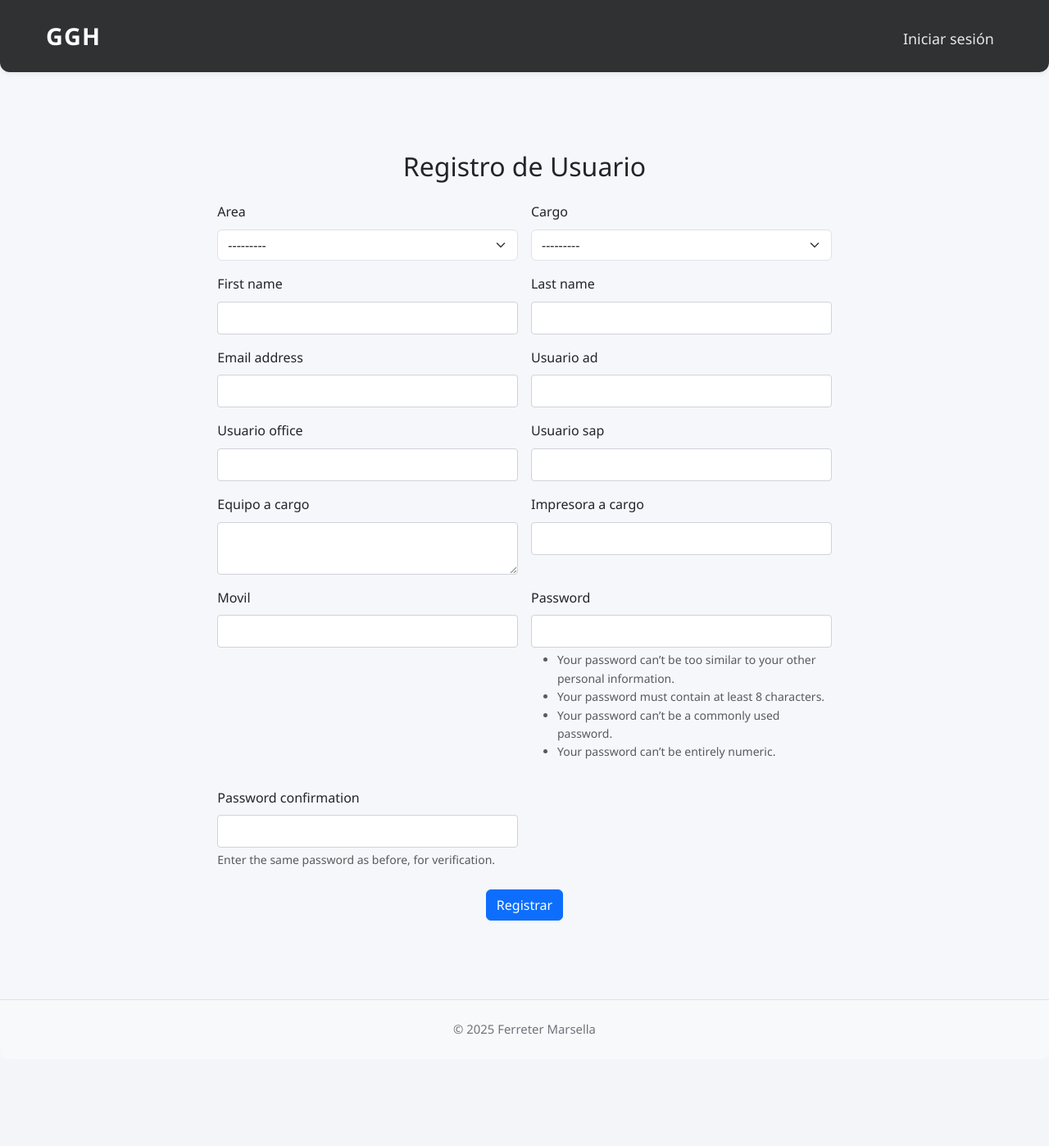
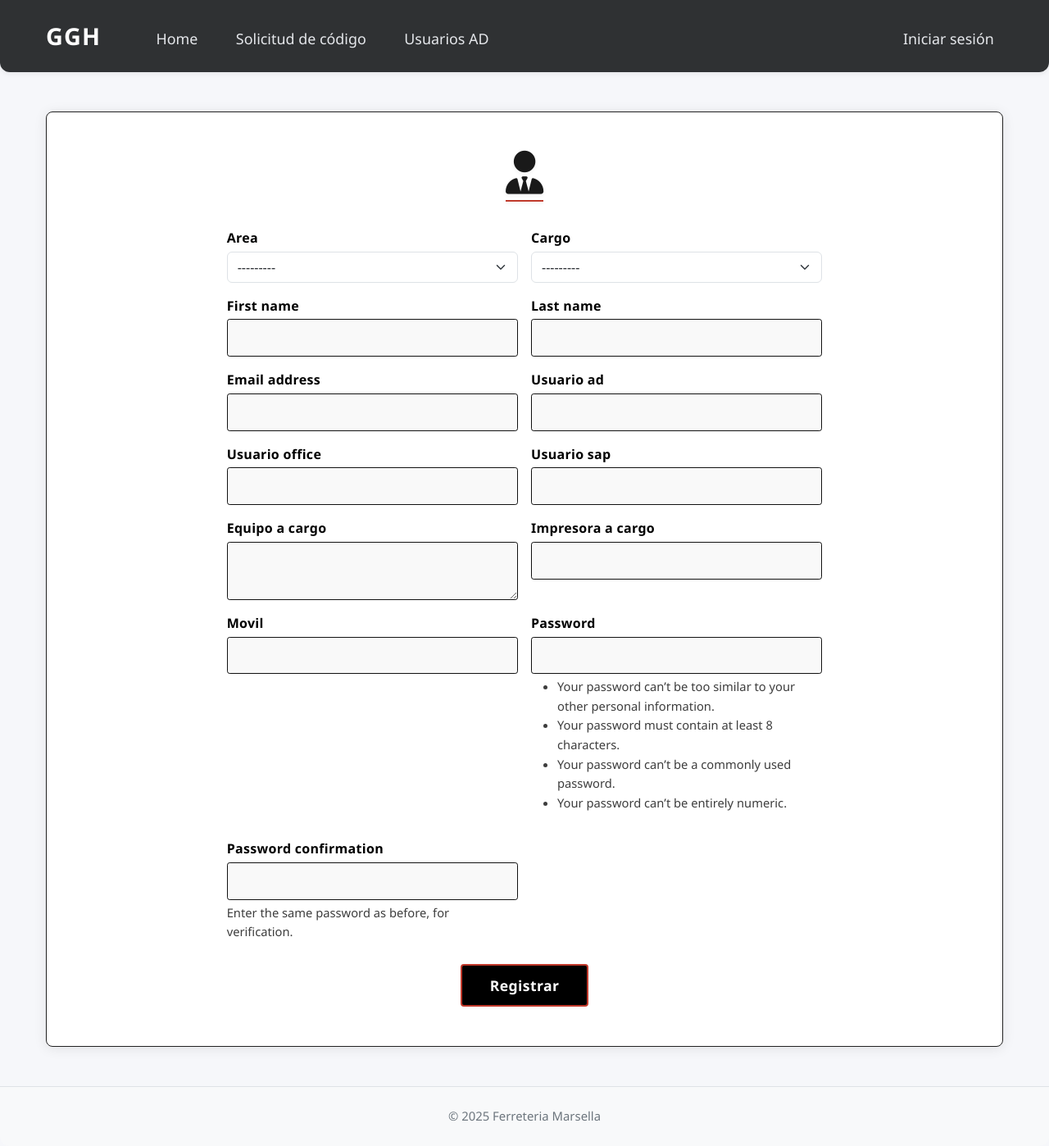
Before and after one commit to Sunc2003/GGHHH, a Django app: page /usuarios/registro/ in a window 1280 px wide. Shown: the whole page at 82% size. Before the commit the page ends 1262 px from the top, so only its background shows below. Run offline with Django 5.2, Linux system fonts and the light colour scheme; data that the repository does not hold is empty.

Commit message:
Actualización front fINOO

```diff
--- a/apps/usuarios/templates/registro.html
+++ b/apps/usuarios/templates/registro.html
@@ -1,14 +1,23 @@
 {% extends "base.html" %}
+{% load static %}
+
+{% block extra_css %}
+  <link rel="stylesheet" href="{% static 'css/registro.css' %}">
+  <link rel="stylesheet" href="https://cdnjs.cloudflare.com/ajax/libs/font-awesome/6.4.0/css/all.min.css" />
+
+{% endblock %}
 
 {% block content %}
 <div class="container py-5">
   <div class="row justify-content-center">
     <div class="col-md-8">
-      <h2 class="mb-4 text-center">Registro de Usuario</h2>
+          <div class="icono-registro">
+      <i class="fa-solid fa-user-tie"></i>
+    </div>
+
       <form method="post">
         {% csrf_token %}
         <div class="row g-3">
-
           <!-- Campo Área -->
           <div class="col-md-6">
             <label for="{{ form.area.id_for_label }}" class="form-label">{{ form.area.label }}</label>
@@ -17,7 +26,6 @@
               <div class="text-danger">{{ error }}</div>
             {% endfor %}
           </div>
-
           <!-- Campo Cargo -->
           <div class="col-md-6">
             <label for="{{ form.cargo.id_for_label }}" class="form-label">{{ form.cargo.label }}</label>
@@ -26,7 +34,6 @@
               <div class="text-danger">{{ error }}</div>
             {% endfor %}
           </div>
-
           <!-- Los demás campos -->
           {% for field in form %}
             {% if field.name != 'area' and field.name != 'cargo' %}
@@ -43,7 +50,6 @@
             {% endif %}
           {% endfor %}
         </div>
-
         <div class="text-center mt-4">
           <button type="submit" class="btn btn-primary">Registrar</button>
         </div>
@@ -52,12 +58,10 @@
   </div>
 </div>
 
-<!-- Script para actualizar dinámicamente el campo de Cargos -->
 <script>
   document.addEventListener('DOMContentLoaded', () => {
     const areaSelect  = document.getElementById('id_area');
     const cargoSelect = document.getElementById('id_cargo');
-
     function cargarCargos(areaId) {
       fetch(`/usuarios/api/cargos_por_area/${areaId}/`)
         .then(res => res.json())
@@ -66,17 +70,15 @@
           data.forEach(c => {
             const o = document.createElement('option');
             o.value = c.id;
-            o.textContent = c.nombre;  // 🔄 Aquí estaba el error
+            o.textContent = c.nombre;
             cargoSelect.appendChild(o);
           });
         });
     }
-
     if (areaSelect && cargoSelect) {
       if (areaSelect.value) {
         cargarCargos(areaSelect.value);
       }
-
       areaSelect.addEventListener('change', () => {
         if (areaSelect.value) {
           cargarCargos(areaSelect.value);
--- a/apps/usuarios/urls.py
+++ b/apps/usuarios/urls.py
@@ -9,6 +9,8 @@ from .views import (
     SolicitudesRecibidasView,
     SolicitudDetailView,
     CambiarEstadoView,
+    UsuariosADListView,
+    perfil_usuario
 )
 from apps.organizaciones.views import cargos_por_area
 
@@ -21,6 +23,8 @@ urlpatterns = [
     path('solicitudes/recibidas/', SolicitudesRecibidasView.as_view(), name='solicitudes_recibidas'),
     path('solicitud/<int:pk>/', SolicitudDetailView.as_view(), name='detalle_solicitud'),
     path('solicitud/<int:pk>/cambiar-estado/', CambiarEstadoView.as_view(), name='cambiar_estado'),
+    path('usuarios_ad/', UsuariosADListView.as_view(), name='usuarios_ad'),
+    path('perfil/', perfil_usuario, name='perfil_usuario'),
 
     # API para carga dinámica de cargos
     path('api/cargos_por_area/<int:area_id>/', cargos_por_area, name='cargos_por_area'),
--- a/apps/usuarios/views.py
+++ b/apps/usuarios/views.py
@@ -12,6 +12,7 @@ from .forms import SolicitudCodigoForm
 from django.views.generic import CreateView, ListView, DetailView, UpdateView
 from django.contrib.auth.mixins import LoginRequiredMixin
 from django.views import View
+from apps.organizaciones.models import Area, Cargo
 
 
 class IniciarSesionView(LoginView):
@@ -89,3 +90,33 @@ class CambiarEstadoView(View):
             solicitud.save()
 
         return redirect('panel_admin_usuarios')  # Asegúrate que esta URL existe
+
+
+class UsuariosADListView(ListView):
+    model = CustomUser
+    template_name = 'usuarios_ad.html'
+    context_object_name = 'usuarios'
+    paginate_by = 10
+
+    def get_queryset(self):
+        qs = super().get_queryset()
+        area_id = self.request.GET.get('area')
+        cargo_id = self.request.GET.get('cargo')
+
+        if area_id:
+            qs = qs.filter(area_id=area_id)
+        if cargo_id:
+            qs = qs.filter(cargo_id=cargo_id)
+
+        return qs
+
+    def get_context_data(self, **kwargs):
+        context = super().get_context_data(**kwargs)
+        context['areas'] = Area.objects.all()
+        context['cargos'] = Cargo.objects.all()
+        context['filtro_area'] = self.request.GET.get('area', '')
+        context['filtro_cargo'] = self.request.GET.get('cargo', '')
+        return context
+
+def perfil_usuario(request):
+    return render(request, 'perfil.html', {'usuario': request.user})
--- a/settings_desarrollo.txt
+++ b/settings_desarrollo.txt
@@ -41,6 +41,7 @@ INSTALLED_APPS = [
     'django.contrib.sessions',
     'django.contrib.messages',
     'django.contrib.staticfiles',
+    'apps.sap',
     'apps.usuarios',
     'apps.permisos',
     'apps.organizaciones',
--- /dev/null
+++ b/static/css/registro.css
@@ -0,0 +1,129 @@
+/* ==== CONTENEDOR PRINCIPAL ==== */
+.container.py-5 {
+    background: #fff;
+    border-radius: 0.5rem;
+    box-shadow: 0 2px 16px rgba(0,0,0,0.09);
+    padding: 2rem 2rem 1.5rem 2rem;
+    margin-top: 40px;
+    margin-bottom: 40px;
+    border: 1.5px solid #222;
+  }
+
+  /* ==== TÍTULO PROFESIONAL ==== */
+  .titulo-registro {
+    text-align: center;
+    font-size: 2.1rem;
+    font-weight: 800;
+    color: #191919;
+    letter-spacing: 0.5px;
+    background: none;
+    margin-bottom: 1.7rem;
+    padding-bottom: 0.45rem;
+    border: none;
+    position: relative;
+    display: block;
+  }
+  .titulo-registro::after {
+    content: "";
+    display: block;
+    margin: 0.42rem auto 0 auto;
+    width: 40%;
+    border-bottom: 2.5px solid #c0392b;
+    border-radius: 2px;
+  }
+
+  /* ==== FORMULARIO ==== */
+  form {
+    margin-top: 1.5rem;
+  }
+
+  .form-label {
+    font-weight: 600;
+    color: #000;
+    margin-bottom: 0.2rem;
+    letter-spacing: 0.3px;
+  }
+
+  .form-control, select, input, textarea {
+    border-radius: 0.2rem;
+    border: 1.8px solid #111;
+    font-size: 1.05rem;
+    padding: 0.58rem 0.75rem;
+    background: #f9f9f9;
+    color: #181818;
+    transition: border 0.16s, background 0.12s;
+    box-shadow: none;
+  }
+  .form-control:focus, select:focus, input:focus, textarea:focus {
+    border-color: #000;
+    background: #fff;
+    outline: none;
+  }
+  .form-control.is-valid, select.is-valid, input.is-valid, textarea.is-valid {
+    border-color: #1fa259 !important;
+    background: #f6fff8;
+  }
+  .form-control.is-invalid, select.is-invalid, input.is-invalid, textarea.is-invalid {
+    border-color: #c0392b !important;
+    background: #fff8f8;
+  }
+
+  .form-text {
+    font-size: 0.92rem;
+    color: #3d3d3d;
+    margin-bottom: 0.2rem;
+  }
+  .text-danger {
+    font-size: 0.96rem;
+    margin-top: 0.13rem;
+    color: #c0392b !important;
+  }
+
+  .btn-primary {
+    background: #000;
+    color: #fff;
+    border: 2.5px solid #c0392b;
+    border-radius: 0.25rem;
+    padding: 0.67rem 2.1rem;
+    font-size: 1.1rem;
+    font-weight: 700;
+    letter-spacing: 0.4px;
+    box-shadow: none;
+    transition: border 0.18s, background 0.15s, color 0.15s;
+  }
+  .btn-primary:hover, .btn-primary:focus {
+    background: #c0392b;
+    color: #fff;
+    border-color: #000;
+  }
+
+  /* ==== RESPONSIVE ==== */
+  @media (max-width: 767px) {
+    .container.py-5 {
+      padding: 1.1rem 0.3rem 0.8rem 0.3rem;
+      margin-top: 15px;
+      margin-bottom: 15px;
+    }
+    .col-md-6, .col-md-8 {
+      flex: 0 0 100%;
+      max-width: 100%;
+    }
+  }
+
+
+
+  .icono-registro {
+    text-align: center;
+    margin-bottom: 1.8rem;
+  }
+
+  .icono-registro i {
+    font-size: 3.3rem;
+    color: #191919;
+    border-bottom: 2.5px solid #c0392b;
+    padding-bottom: 0.38rem;
+    display: inline-block;
+    margin-bottom: 0.2rem;
+    /* Sombra sutil debajo del ícono */
+    filter: drop-shadow(0 2px 2px rgba(0,0,0,0.06));
+  }
--- a/templates/base.html
+++ b/templates/base.html
@@ -21,13 +21,29 @@
   <!-- Navbar -->
   <nav class="navbar navbar-expand-lg navbar-dark bg-dark">
     <div class="container">
+      <!-- Marca -->
       <a class="navbar-brand" href="/">GGH</a>
       <button class="navbar-toggler" type="button" data-bs-toggle="collapse" data-bs-target="#navbarNav">
         <span class="navbar-toggler-icon"></span>
       </button>
+
+      <!-- Menú -->
       <div class="collapse navbar-collapse" id="navbarNav">
+        <!-- IZQUIERDA -->
+        <ul class="navbar-nav me-auto">
+          <li class="nav-item">
+            <a class="nav-link" href="{% url 'panel_admin_usuarios' %}">Home</a>
+          </li>
+          <li class="nav-item">
+            <a class="nav-link" href="{% url 'nueva_solicitud' %}">Solicitud de código</a>
+          </li>
+          <li class="nav-item">
+            <a class="nav-link" href="{% url 'usuarios_ad' %}">Usuarios AD</a>
+          </li>
+        </ul>
+
+        <!-- DERECHA -->
         <ul class="navbar-nav ms-auto">
-
           {% if user.is_authenticated %}
             {% if user.tipo_usuario == 'admin' %}
               <li class="nav-item">
@@ -35,18 +51,9 @@
               </li>
             {% endif %}
 
-            <!-- Opciones para cualquier usuario logueado -->
             <li class="nav-item">
-              <a class="nav-link" href="#">Hola, {{ user.username }}</a>
+              <a class="nav-link" href="{% url 'perfil_usuario' %}">{{ user.get_full_name|default:user.username }}</a>
             </li>
-            <li class="nav-item">
-              <a class="nav-link" href="#">Usuarios AD</a>  <!-- Puedes agregar url cuando la tengas -->
-            </li>
-            <li class="nav-item">
-              <!-- Aquí está el link corregido -->
-              <a class="nav-link" href="{% url 'nueva_solicitud' %}">Solicitud de código</a>
-            </li>
-
             <li class="nav-item">
               <form method="post" action="{% url 'logout' %}" style="display:inline;">
                 {% csrf_token %}
@@ -60,7 +67,6 @@
               <a class="nav-link" href="{% url 'login' %}">Iniciar sesión</a>
             </li>
           {% endif %}
-
         </ul>
       </div>
     </div>
@@ -74,7 +80,7 @@
   <!-- Footer -->
   <footer class="bg-light text-center py-4 mt-5 border-top">
     <div class="container">
-      <p class="mb-0">© 2025 Ferreter Marsella</p>
+      <p class="mb-0">© 2025 Ferreteria Marsella</p>
     </div>
   </footer>
 
```
Also changed, not shown: apps/usuarios/templates/perfil.html (added, +42 -0 lines), apps/usuarios/templates/usuarios_ad.html (added, +82 -0 lines), cotizaciones/img/casa555.avif (added).
